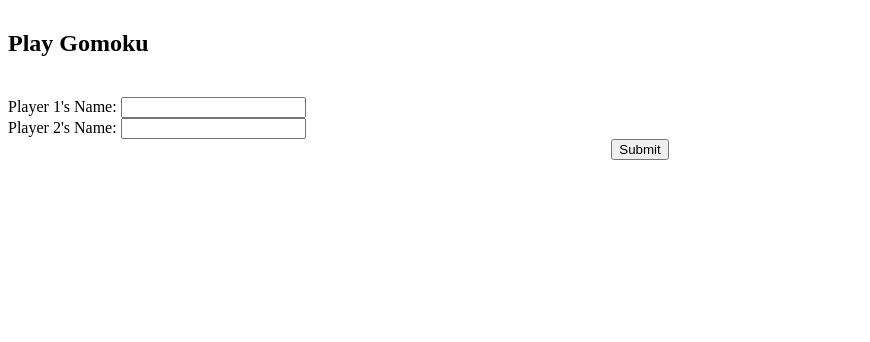
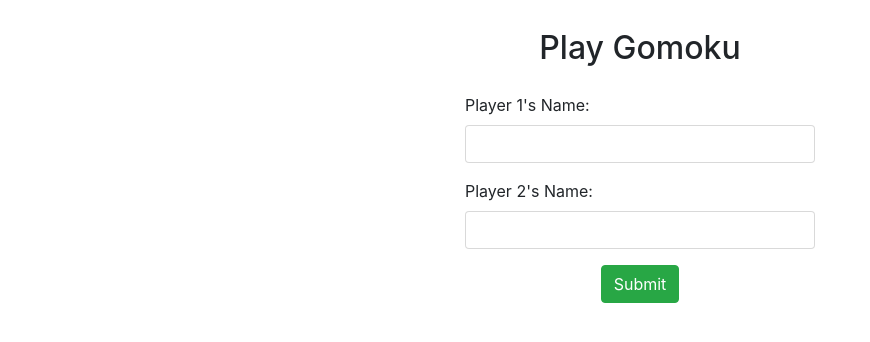
Before and after one commit to Nabindenepali/Gomoku, a plain HTML site: page index.html in a window 1280 px wide. Shown: the whole page, without its empty margins (0-870 px from the left). Drawn offline with nearby package versions, Linux system fonts and the light colour scheme.

Commit message:
Include link to Bootstrap

```diff
--- a/index.html
+++ b/index.html
@@ -4,7 +4,7 @@
 	<title>Gomoku</title>
 	<meta charset="utf-8">
     <meta name="viewport" content="width=device-width, initial-scale=1, shrink-to-fit=no">
-    <!--<link rel="stylesheet" href="https://maxcdn.bootstrapcdn.com/bootstrap/4.0.0-beta/css/bootstrap.min.css" integrity="sha384-/Y6pD6FV/Vv2HJnA6t+vslU6fwYXjCFtcEpHbNJ0lyAFsXTsjBbfaDjzALeQsN6M" crossorigin="anonymous"> -->
+    <link rel="stylesheet" href="https://maxcdn.bootstrapcdn.com/bootstrap/4.0.0-beta/css/bootstrap.min.css" integrity="sha384-/Y6pD6FV/Vv2HJnA6t+vslU6fwYXjCFtcEpHbNJ0lyAFsXTsjBbfaDjzALeQsN6M" crossorigin="anonymous">
     <style>
     	.table td {
     		padding: 0rem;
```
